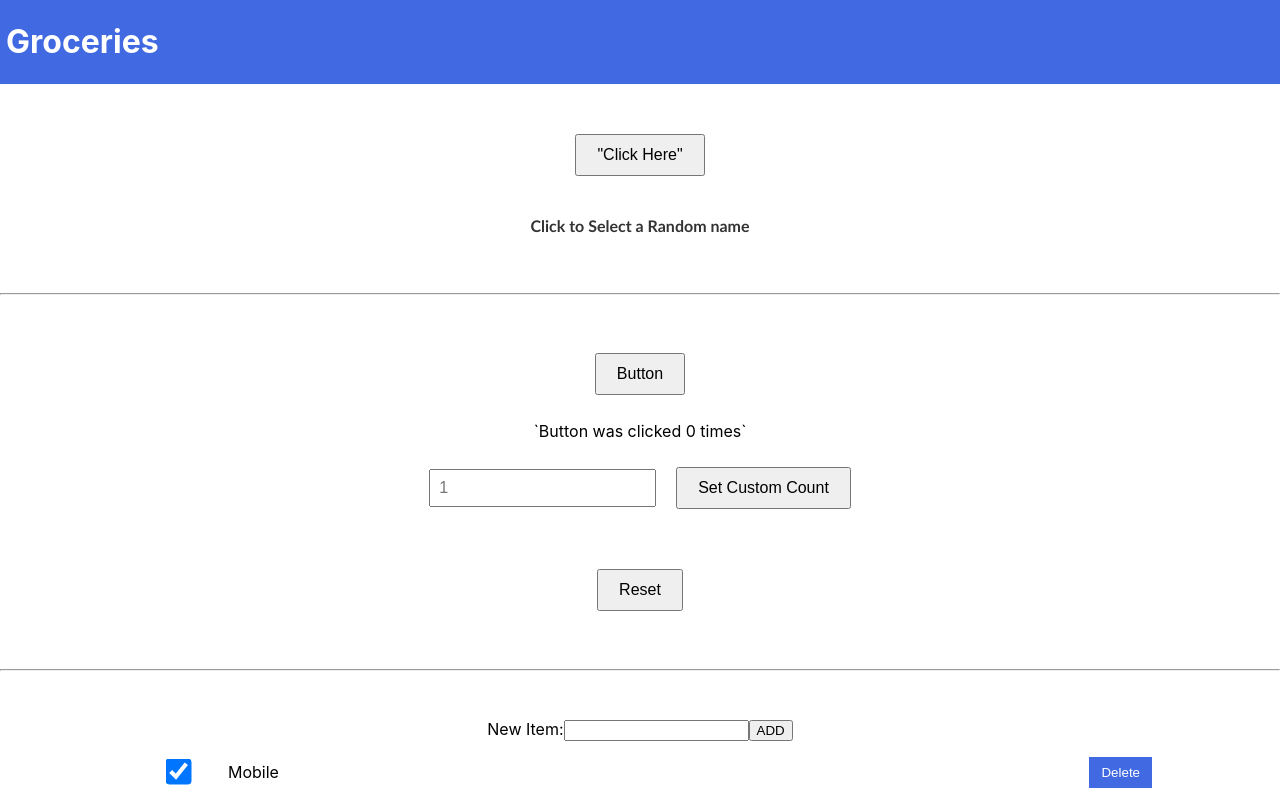
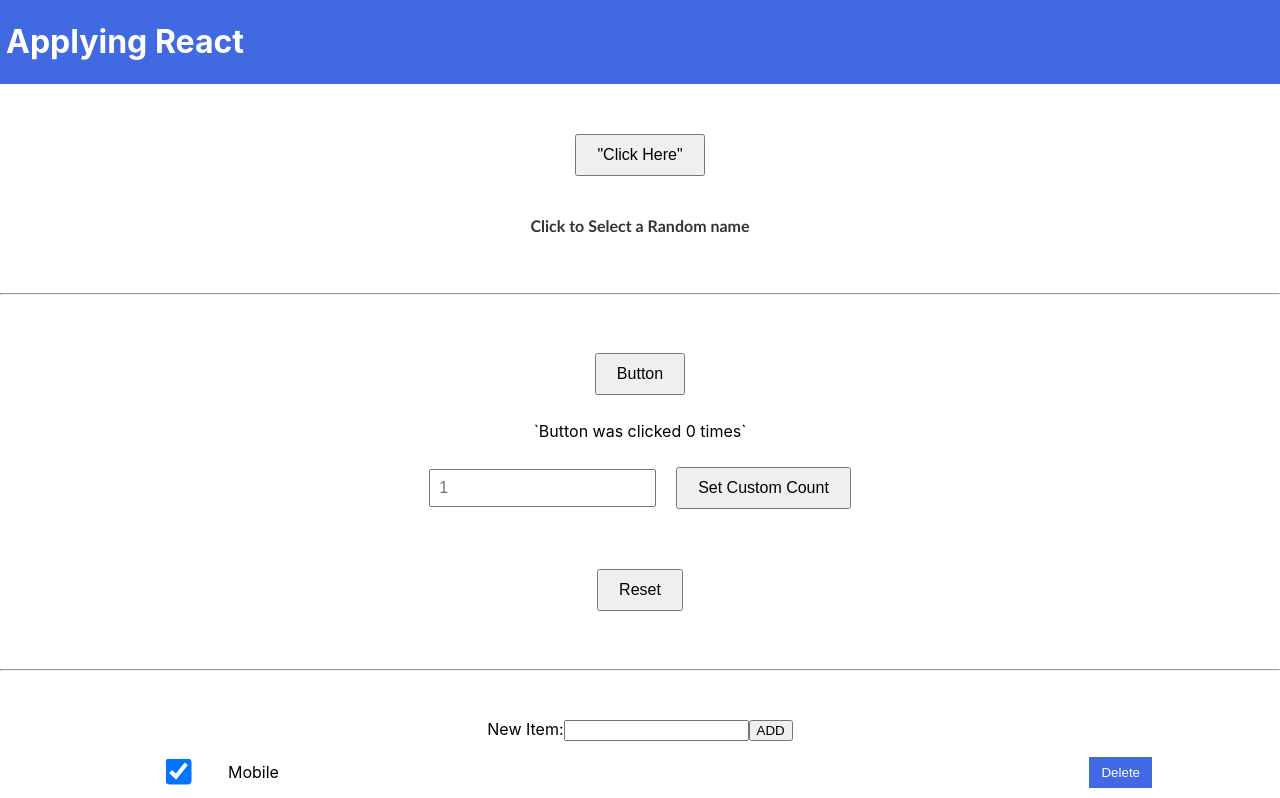
Before and after one commit to vinodkumar-github/app1, a React (Create React App) app: page / in a window 1280 px wide. Shown: the top 798 px of the page. Built offline with nearby package versions, Linux system fonts and the light colour scheme.

Commit message:
Update Header.js

```diff
--- a/src/Header.js
+++ b/src/Header.js
@@ -15,7 +15,7 @@ const h1Style =  {
 function Header() {
     return (
       <div className="Header" style={HeaderStyle}>
-        <h1 style={h1Style}>Groceries</h1>
+        <h1 style={h1Style}>Applying React</h1>
       </div>
     );
   }
```
